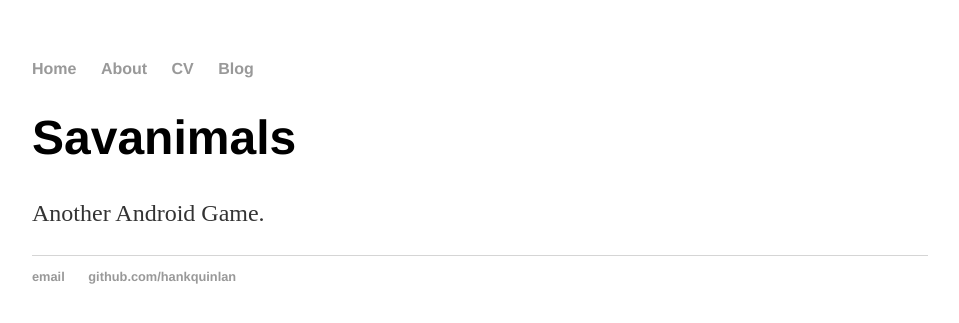
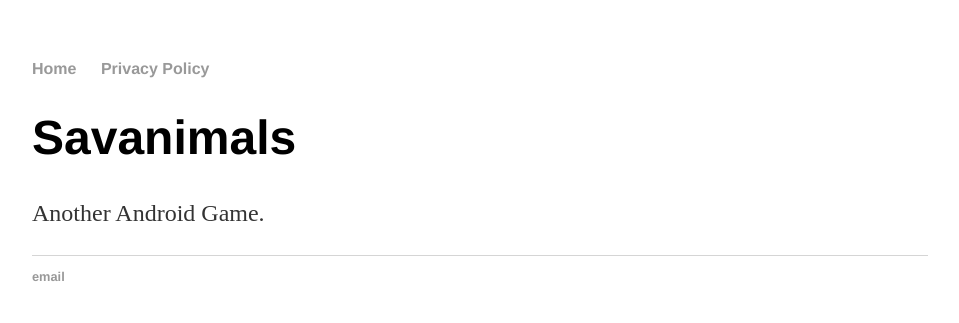
Before and after one commit to mayorofarta/mayorofarta.github.io, a Jekyll site: the page built from index.html, in a window 1280 px wide. Shown: the top 323 px of the page, without its empty margins (160-1119 px from the left). Built offline with Jekyll 4.4.1, drawn with Linux system fonts in a browser that asks for light colours.

Commit message:
Update default.html

```diff
--- a/_layouts/default.html
+++ b/_layouts/default.html
@@ -9,9 +9,7 @@
 			<nav>
 	    		<ul>
 	        		<li><a href="/">Home</a></li>
-		        	<li><a href="/about">About</a></li>
-	        		<li><a href="/cv">CV</a></li>
-	        		<li><a href="/blog">Blog</a></li>
+		        	<li><a href="/privacy/index.html">Privacy Policy</a></li>
 	    		</ul>
 			</nav>
 			<div class="container">
@@ -21,8 +19,7 @@
 			</div><!-- /.container -->
 			<footer>
 	    		<ul>
-	        		<li><a href="mailto:hankquinlanhub@gmail.com">email</a></li>
-	        		<li><a href="https://github.com/hankquinlan">github.com/hankquinlan</a></li>
+	        		<li><a href="mailto:mayorofarta@gmail.com">email</a></li>
 				</ul>
 			</footer>
 		</body>
```
